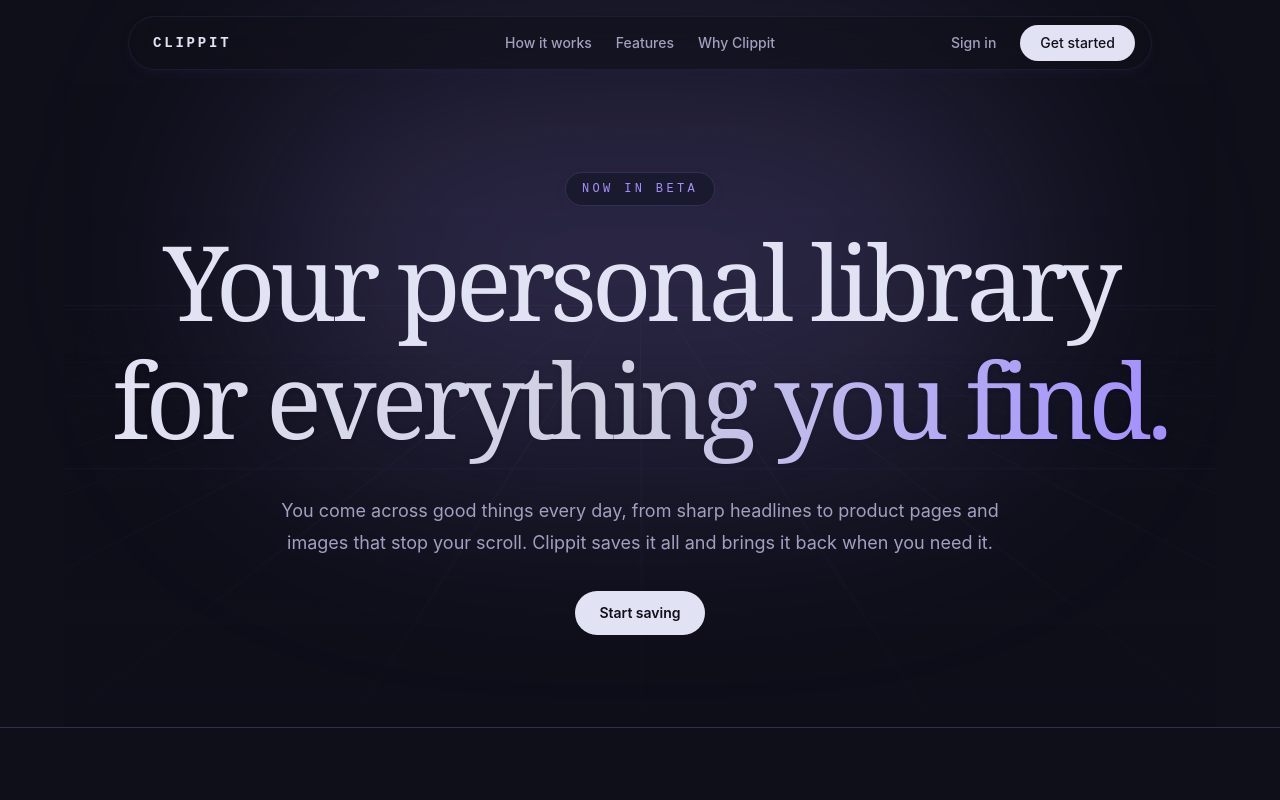
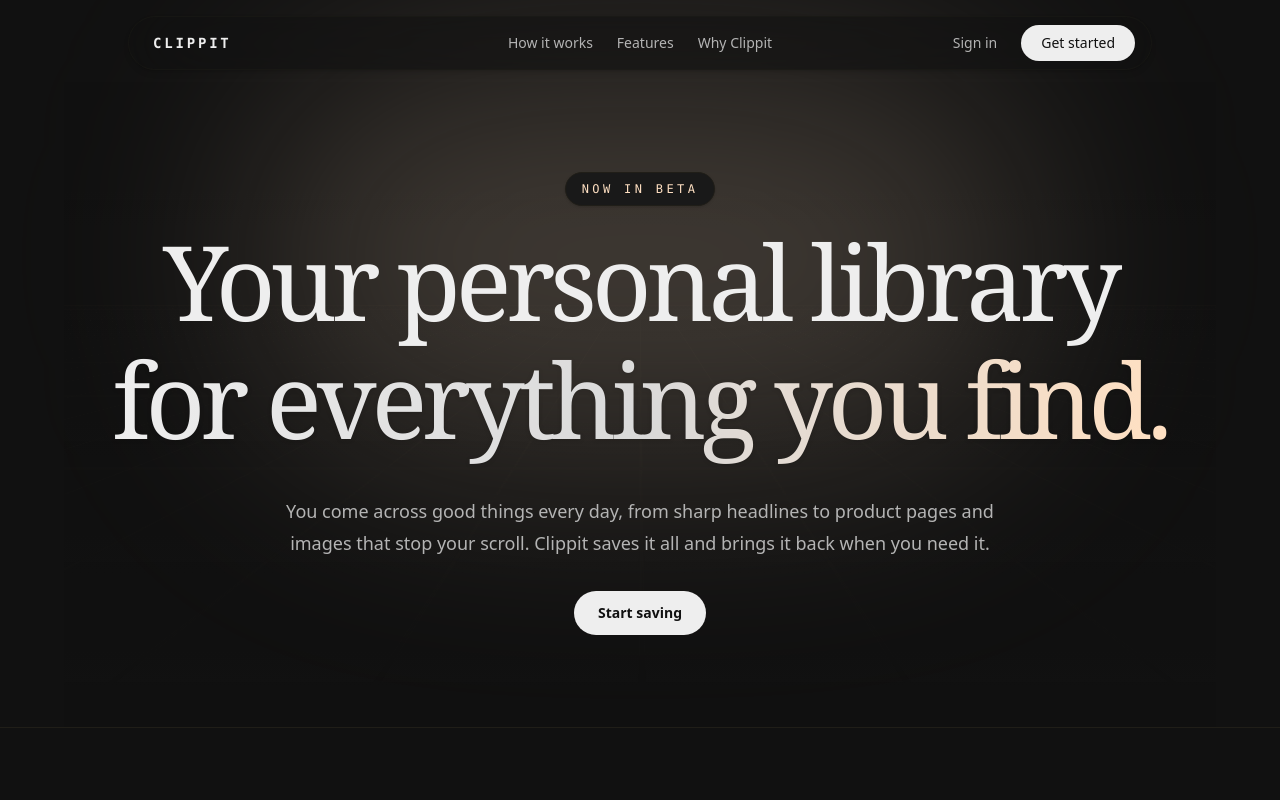
Before and after one commit to shubGupta10/clippit, a Next.js app in the folder clippit-client/: page / in a window 1280 px wide. Shown: the top 800 px of the page. Built offline with nearby package versions, Linux system fonts and the light colour scheme; no server answers.

Commit message:
Improved colors, spacing and typography

```diff
--- a/clippit-client/app/(dashboard)/layout.tsx
+++ b/clippit-client/app/(dashboard)/layout.tsx
@@ -58,7 +58,7 @@
         onClick={() => setIsSidebarOpen(false)}
       />
 
-      <div className="flex-1 ml-0 lg:ml-64 flex flex-col min-w-0 overflow-hidden relative bg-muted/20">
+      <div className="flex-1 ml-0 lg:ml-64 flex flex-col min-w-0 overflow-hidden relative bg-background">
         <Navbar onMenuClick={() => setIsSidebarOpen(true)} />
         <main className="flex-1 overflow-y-auto h-full relative">
           {children}
--- a/clippit-client/app/globals.css
+++ b/clippit-client/app/globals.css
@@ -7,9 +7,9 @@
 @theme inline {
   --color-background: var(--background);
   --color-foreground: var(--foreground);
-  --font-sans: Inter, sans-serif;
-  --font-mono: JetBrains Mono, monospace;
-  --font-serif: Georgia, serif;
+  --font-sans: ui-sans-serif, system-ui, -apple-system, BlinkMacSystemFont, 'Segoe UI', Roboto, 'Helvetica Neue', Arial, 'Noto Sans', sans-serif, 'Apple Color Emoji', 'Segoe UI Emoji', 'Segoe UI Symbol', 'Noto Color Emoji';
+  --font-mono: ui-monospace, SFMono-Regular, Menlo, Monaco, Consolas, "Liberation Mono", "Courier New", monospace;
+  --font-serif: ui-serif, Georgia, Cambria, "Times New Roman", Times, serif;
   --radius: 0.5rem;
   --tracking-tighter: calc(var(--tracking-normal) - 0.05em);
   --tracking-tight: calc(var(--tracking-normal) - 0.025em);
@@ -73,59 +73,59 @@
 }
 
 :root {
-  --card: oklch(1.0000 0 0);
-  --card-foreground: oklch(0.3015 0.0572 282.4176);
-  --popover: oklch(1.0000 0 0);
-  --popover-foreground: oklch(0.3015 0.0572 282.4176);
-  --primary: oklch(0.5417 0.1790 288.0332);
+  --card: oklch(0.9911 0 0);
+  --card-foreground: oklch(0.2435 0 0);
+  --popover: oklch(0.9911 0 0);
+  --popover-foreground: oklch(0.2435 0 0);
+  --primary: oklch(0.4341 0.0392 41.9938);
   --primary-foreground: oklch(1.0000 0 0);
-  --secondary: oklch(0.9174 0.0435 292.6901);
-  --secondary-foreground: oklch(0.4143 0.1039 288.1742);
-  --muted: oklch(0.9580 0.0133 286.1454);
-  --muted-foreground: oklch(0.5426 0.0465 284.7435);
-  --accent: oklch(0.9221 0.0373 262.1410);
-  --accent-foreground: oklch(0.3015 0.0572 282.4176);
-  --destructive: oklch(0.6861 0.2061 14.9941);
+  --secondary: oklch(0.9200 0.0651 74.3695);
+  --secondary-foreground: oklch(0.3499 0.0685 40.8288);
+  --muted: oklch(0.9521 0 0);
+  --muted-foreground: oklch(0.5032 0 0);
+  --accent: oklch(0.9310 0 0);
+  --accent-foreground: oklch(0.2435 0 0);
+  --destructive: oklch(0.6271 0.1936 33.3390);
   --destructive-foreground: oklch(1.0000 0 0);
-  --border: oklch(0.9115 0.0216 285.9625);
-  --input: oklch(0.9115 0.0216 285.9625);
-  --ring: oklch(0.5417 0.1790 288.0332);
-  --chart-1: oklch(0.5417 0.1790 288.0332);
-  --chart-2: oklch(0.7042 0.1602 288.9880);
-  --chart-3: oklch(0.5679 0.2113 276.7065);
-  --chart-4: oklch(0.6356 0.1922 281.8054);
-  --chart-5: oklch(0.4509 0.1758 279.3838);
+  --border: oklch(0.8822 0 0);
+  --input: oklch(0.8822 0 0);
+  --ring: oklch(0.4341 0.0392 41.9938);
+  --chart-1: oklch(0.4341 0.0392 41.9938);
+  --chart-2: oklch(0.9200 0.0651 74.3695);
+  --chart-3: oklch(0.9310 0 0);
+  --chart-4: oklch(0.9367 0.0523 75.5009);
+  --chart-5: oklch(0.4338 0.0437 41.6746);
   --radius: 0.5rem;
-  --sidebar: oklch(0.9580 0.0133 286.1454);
-  --sidebar-foreground: oklch(0.3015 0.0572 282.4176);
-  --sidebar-primary: oklch(0.5417 0.1790 288.0332);
-  --sidebar-primary-foreground: oklch(1.0000 0 0);
-  --sidebar-accent: oklch(0.9221 0.0373 262.1410);
-  --sidebar-accent-foreground: oklch(0.3015 0.0572 282.4176);
-  --sidebar-border: oklch(0.9115 0.0216 285.9625);
-  --sidebar-ring: oklch(0.5417 0.1790 288.0332);
-  --font-sans: Inter, sans-serif;
-  --font-serif: Georgia, serif;
-  --font-mono: JetBrains Mono, monospace;
-  --shadow-color: hsl(240 30% 25%);
-  --shadow-opacity: 0.12;
-  --shadow-blur: 10px;
+  --sidebar: oklch(0.9881 0 0);
+  --sidebar-foreground: oklch(0.2645 0 0);
+  --sidebar-primary: oklch(0.3250 0 0);
+  --sidebar-primary-foreground: oklch(0.9881 0 0);
+  --sidebar-accent: oklch(0.9761 0 0);
+  --sidebar-accent-foreground: oklch(0.3250 0 0);
+  --sidebar-border: oklch(0.9401 0 0);
+  --sidebar-ring: oklch(0.7731 0 0);
+  --font-sans: ui-sans-serif, system-ui, -apple-system, BlinkMacSystemFont, 'Segoe UI', Roboto, 'Helvetica Neue', Arial, 'Noto Sans', sans-serif, 'Apple Color Emoji', 'Segoe UI Emoji', 'Segoe UI Symbol', 'Noto Color Emoji';
+  --font-serif: ui-serif, Georgia, Cambria, "Times New Roman", Times, serif;
+  --font-mono: ui-monospace, SFMono-Regular, Menlo, Monaco, Consolas, "Liberation Mono", "Courier New", monospace;
+  --shadow-color: oklch(0 0 0);
+  --shadow-opacity: 0.1;
+  --shadow-blur: 3px;
   --shadow-spread: 0px;
-  --shadow-offset-x: 0px;
-  --shadow-offset-y: 4px;
+  --shadow-offset-x: 0;
+  --shadow-offset-y: 1px;
   --letter-spacing: 0em;
   --spacing: 0.25rem;
-  --shadow-2xs: 0px 4px 10px 0px hsl(240 30% 25% / 0.06);
-  --shadow-xs: 0px 4px 10px 0px hsl(240 30% 25% / 0.06);
-  --shadow-sm: 0px 4px 10px 0px hsl(240 30% 25% / 0.12), 0px 1px 2px -1px hsl(240 30% 25% / 0.12);
-  --shadow: 0px 4px 10px 0px hsl(240 30% 25% / 0.12), 0px 1px 2px -1px hsl(240 30% 25% / 0.12);
-  --shadow-md: 0px 4px 10px 0px hsl(240 30% 25% / 0.12), 0px 2px 4px -1px hsl(240 30% 25% / 0.12);
-  --shadow-lg: 0px 4px 10px 0px hsl(240 30% 25% / 0.12), 0px 4px 6px -1px hsl(240 30% 25% / 0.12);
-  --shadow-xl: 0px 4px 10px 0px hsl(240 30% 25% / 0.12), 0px 8px 10px -1px hsl(240 30% 25% / 0.12);
-  --shadow-2xl: 0px 4px 10px 0px hsl(240 30% 25% / 0.30);
+  --shadow-2xs: 0 1px 3px 0px hsl(0 0% 0% / 0.05);
+  --shadow-xs: 0 1px 3px 0px hsl(0 0% 0% / 0.05);
+  --shadow-sm: 0 1px 3px 0px hsl(0 0% 0% / 0.10), 0 1px 2px -1px hsl(0 0% 0% / 0.10);
+  --shadow: 0 1px 3px 0px hsl(0 0% 0% / 0.10), 0 1px 2px -1px hsl(0 0% 0% / 0.10);
+  --shadow-md: 0 1px 3px 0px hsl(0 0% 0% / 0.10), 0 2px 4px -1px hsl(0 0% 0% / 0.10);
+  --shadow-lg: 0 1px 3px 0px hsl(0 0% 0% / 0.10), 0 4px 6px -1px hsl(0 0% 0% / 0.10);
+  --shadow-xl: 0 1px 3px 0px hsl(0 0% 0% / 0.10), 0 8px 10px -1px hsl(0 0% 0% / 0.10);
+  --shadow-2xl: 0 1px 3px 0px hsl(0 0% 0% / 0.25);
   --tracking-normal: 0em;
-  --background: oklch(0.9730 0.0133 286.1503);
-  --foreground: oklch(0.3015 0.0572 282.4176);
+  --background: oklch(0.9821 0 0);
+  --foreground: oklch(0.2435 0 0);
   --landing-bg: #141414;
   --landing-surface: #1a1a1a;
   --landing-surface-strong: #202020;
@@ -136,58 +136,60 @@
 }
 
 .dark {
-  --background: oklch(0.1743 0.0227 283.7998);
-  --foreground: oklch(0.9185 0.0257 285.8834);
-  --card: oklch(0.2284 0.0384 282.9324);
-  --card-foreground: oklch(0.9185 0.0257 285.8834);
-  --popover: oklch(0.2284 0.0384 282.9324);
-  --popover-foreground: oklch(0.9185 0.0257 285.8834);
-  --primary: oklch(0.7162 0.1597 290.3962);
-  --primary-foreground: oklch(0.1743 0.0227 283.7998);
-  --secondary: oklch(0.3139 0.0736 283.4591);
-  --secondary-foreground: oklch(0.8367 0.0849 285.9111);
-  --muted: oklch(0.2710 0.0621 281.4377);
-  --muted-foreground: oklch(0.7166 0.0462 285.1741);
-  --accent: oklch(0.3354 0.0828 280.9705);
-  --accent-foreground: oklch(0.9185 0.0257 285.8834);
-  --destructive: oklch(0.6861 0.2061 14.9941);
+  --background: oklch(0.1776 0 0);
+  --foreground: oklch(0.9491 0 0);
+  --card: oklch(0.2134 0 0);
+  --card-foreground: oklch(0.9491 0 0);
+  --popover: oklch(0.2134 0 0);
+  --popover-foreground: oklch(0.9491 0 0);
+  --primary: oklch(0.9247 0.0524 66.1732);
+  /* brighter purple */
+  --primary-foreground: oklch(0.2029 0.0240 200.1962);
+  --secondary: oklch(0.3163 0.0190 63.6992);
+  --secondary-foreground: oklch(0.9247 0.0524 66.1732);
+  --muted: oklch(0.2520 0 0);
+  --muted-foreground: oklch(0.7699 0 0);
+  --accent: oklch(0.2850 0 0);
+  /* shift to bluish accent */
+  --accent-foreground: oklch(0.9491 0 0);
+  --destructive: oklch(0.6271 0.1936 33.3390);
   --destructive-foreground: oklch(1.0000 0 0);
-  --border: oklch(0.3261 0.0597 282.5832);
-  --input: oklch(0.3261 0.0597 282.5832);
-  --ring: oklch(0.7162 0.1597 290.3962);
-  --chart-1: oklch(0.7162 0.1597 290.3962);
-  --chart-2: oklch(0.6382 0.1047 274.9117);
-  --chart-3: oklch(0.7482 0.1235 244.7492);
-  --chart-4: oklch(0.7124 0.0977 186.6761);
-  --chart-5: oklch(0.7546 0.1831 346.8124);
+  --border: oklch(0.2351 0.0115 91.7467);
+  --input: oklch(0.4017 0 0);
+  --ring: oklch(0.9247 0.0524 66.1732);
+  --chart-1: oklch(0.9247 0.0524 66.1732);
+  --chart-2: oklch(0.3163 0.0190 63.6992);
+  --chart-3: oklch(0.2850 0 0);
+  --chart-4: oklch(0.3481 0.0219 67.0001);
+  --chart-5: oklch(0.9245 0.0533 67.0855);
   --radius: 0.5rem;
-  --sidebar: oklch(0.2284 0.0384 282.9324);
-  --sidebar-foreground: oklch(0.9185 0.0257 285.8834);
-  --sidebar-primary: oklch(0.7162 0.1597 290.3962);
-  --sidebar-primary-foreground: oklch(0.1743 0.0227 283.7998);
-  --sidebar-accent: oklch(0.3354 0.0828 280.9705);
-  --sidebar-accent-foreground: oklch(0.9185 0.0257 285.8834);
-  --sidebar-border: oklch(0.3261 0.0597 282.5832);
-  --sidebar-ring: oklch(0.7162 0.1597 290.3962);
-  --font-sans: Inter, sans-serif;
-  --font-serif: Georgia, serif;
-  --font-mono: JetBrains Mono, monospace;
-  --shadow-color: hsl(240 30% 25%);
-  --shadow-opacity: 0.12;
-  --shadow-blur: 10px;
+  --sidebar: oklch(0.2103 0.0059 285.8852);
+  --sidebar-foreground: oklch(0.9674 0.0013 286.3752);
+  --sidebar-primary: oklch(0.4882 0.2172 264.3763);
+  --sidebar-primary-foreground: oklch(1.0000 0 0);
+  --sidebar-accent: oklch(0.2739 0.0055 286.0326);
+  --sidebar-accent-foreground: oklch(0.9674 0.0013 286.3752);
+  --sidebar-border: oklch(0.2739 0.0055 286.0326);
+  --sidebar-ring: oklch(0.8711 0.0055 286.2860);
+  --font-sans: ui-sans-serif, system-ui, -apple-system, BlinkMacSystemFont, 'Segoe UI', Roboto, 'Helvetica Neue', Arial, 'Noto Sans', sans-serif, 'Apple Color Emoji', 'Segoe UI Emoji', 'Segoe UI Symbol', 'Noto Color Emoji';
+  --font-serif: ui-serif, Georgia, Cambria, "Times New Roman", Times, serif;
+  --font-mono: ui-monospace, SFMono-Regular, Menlo, Monaco, Consolas, "Liberation Mono", "Courier New", monospace;
+  --shadow-color: oklch(0 0 0);
+  --shadow-opacity: 0.1;
+  --shadow-blur: 3px;
   --shadow-spread: 0px;
-  --shadow-offset-x: 0px;
-  --shadow-offset-y: 4px;
+  --shadow-offset-x: 0;
+  --shadow-offset-y: 1px;
   --letter-spacing: 0em;
   --spacing: 0.25rem;
-  --shadow-2xs: 0px 4px 10px 0px hsl(240 30% 25% / 0.06);
-  --shadow-xs: 0px 4px 10px 0px hsl(240 30% 25% / 0.06);
-  --shadow-sm: 0px 4px 10px 0px hsl(240 30% 25% / 0.12), 0px 1px 2px -1px hsl(240 30% 25% / 0.12);
-  --shadow: 0px 4px 10px 0px hsl(240 30% 25% / 0.12), 0px 1px 2px -1px hsl(240 30% 25% / 0.12);
-  --shadow-md: 0px 4px 10px 0px hsl(240 30% 25% / 0.12), 0px 2px 4px -1px hsl(240 30% 25% / 0.12);
-  --shadow-lg: 0px 4px 10px 0px hsl(240 30% 25% / 0.12), 0px 4px 6px -1px hsl(240 30% 25% / 0.12);
-  --shadow-xl: 0px 4px 10px 0px hsl(240 30% 25% / 0.12), 0px 8px 10px -1px hsl(240 30% 25% / 0.12);
-  --shadow-2xl: 0px 4px 10px 0px hsl(240 30% 25% / 0.30);
+  --shadow-2xs: 0 1px 3px 0px hsl(0 0% 0% / 0.05);
+  --shadow-xs: 0 1px 3px 0px hsl(0 0% 0% / 0.05);
+  --shadow-sm: 0 1px 3px 0px hsl(0 0% 0% / 0.10), 0 1px 2px -1px hsl(0 0% 0% / 0.10);
+  --shadow: 0 1px 3px 0px hsl(0 0% 0% / 0.10), 0 1px 2px -1px hsl(0 0% 0% / 0.10);
+  --shadow-md: 0 1px 3px 0px hsl(0 0% 0% / 0.10), 0 2px 4px -1px hsl(0 0% 0% / 0.10);
+  --shadow-lg: 0 1px 3px 0px hsl(0 0% 0% / 0.10), 0 4px 6px -1px hsl(0 0% 0% / 0.10);
+  --shadow-xl: 0 1px 3px 0px hsl(0 0% 0% / 0.10), 0 8px 10px -1px hsl(0 0% 0% / 0.10);
+  --shadow-2xl: 0 1px 3px 0px hsl(0 0% 0% / 0.25);
   --landing-bg: #141414;
   --landing-surface: #1a1a1a;
   --landing-surface-strong: #202020;
@@ -202,9 +204,11 @@
     letter-spacing: var(--tracking-normal);
     @apply bg-background text-foreground;
   }
+
   * {
     @apply border-border outline-ring/50;
   }
+
   html {
     @apply font-sans;
   }
```
Also changed, not shown: clippit-client/app/(dashboard)/collections/page.tsx (+11 -11 lines), clippit-client/app/(dashboard)/save/page.tsx (+52 -58 lines), clippit-client/components/collections/CollectionCard.tsx (+11 -11 lines), clippit-client/components/items/ItemCard.tsx (+12 -12 lines), clippit-client/components/layout/Navbar.tsx (+15 -6 lines), clippit-client/components/layout/Sidebar.tsx (+8 -8 lines).
